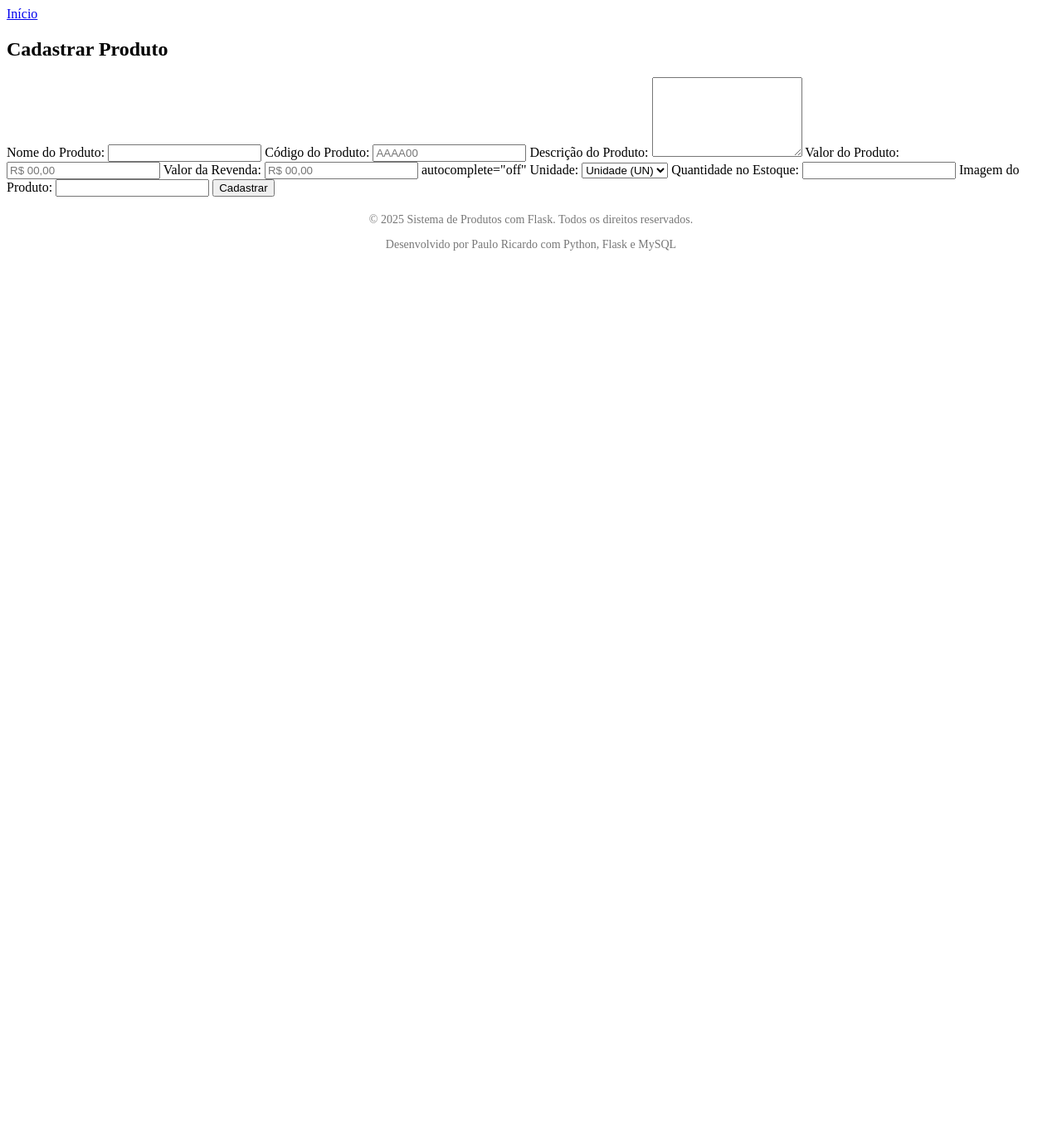
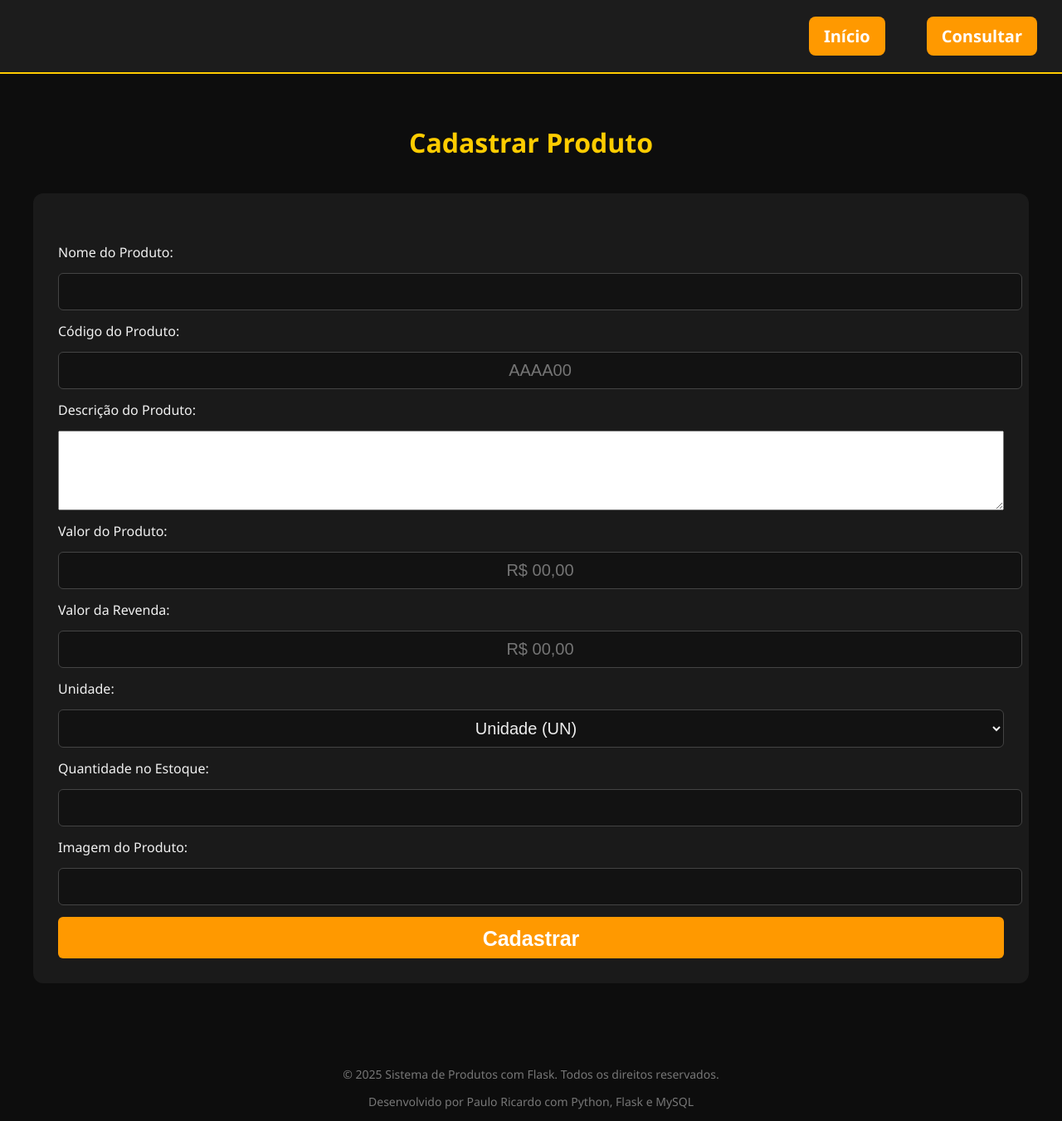
Before and after one commit to PauloR2021/Projeto-Cadastro-de-Produtos-Com-Flask, a Flask app: page /cadastro in a window 1280 px wide. Shown: the whole page at 83% size. Before the commit the page ends 800 px from the top, so only its background shows below. Run offline with Flask 3, Linux system fonts and the light colour scheme.

Commit message:
Add:Criando o CSS da página de Cadastro de Produto

```diff
--- /dev/null
+++ b/static/style_cadastro.css
@@ -0,0 +1,112 @@
+:root{
+
+    --cor-background-body: #0d0d0d;
+    --cor-color-body: #f1f1f1;
+    --cor-background-cabecalho: #1c1c1c;
+    --cor-background-navbuttons: #ff9900;
+    --cor-background-container: #1a1a1a;
+    --cor-color-h1: #ffcc00;
+    --cor-background-input: #121212;
+    --cor-color-input: #eee;
+    --cor-background-button: #ff9900;
+    --cor-background-button-hover: #3a9b1c;
+
+}
+
+body{
+    font-family: 'Segoe UI', Tahoma, Geneva, Verdana, sans-serif;
+    background-color: var(--cor-background-body);
+    color: var(--cor-color-body);
+    margin: 0;
+    padding: 0;
+}
+
+header.cabecalho{
+    background-color: var(--cor-background-cabecalho);
+    padding: 20px 30px;
+    display: flex;
+    justify-content: space-between;
+    align-items: center;
+    border-bottom: 2px solid #ffcc00;
+}
+
+.nav-buttons{
+    display: flex;
+    gap: 50px;
+    margin-left: auto;
+}
+
+.nav-buttons a{
+    text-decoration: none;
+    color: white;
+    background-color: var(--cor-background-navbuttons);
+    padding: 10px 18px;
+    border-radius: 8px;
+    font-weight: bold;
+    font-size: 20px;
+    transition: background 0.3s;
+
+}
+a:hover{
+    background-color: red;
+}
+
+main{
+    padding: 40px;
+}
+
+.container{
+    background-color: var(--cor-background-container);
+    padding: 30px;
+    border-radius: 12px;
+    max-width: 1200px;
+    margin: 40px auto;
+    box-shadow: 0 0 25px rga(255,204,0,0.1);
+}
+
+h1{
+    color: var(--cor-color-h1);
+    text-align: center;
+    margin-bottom: 30px;
+}
+form{
+    display: flex;
+    flex-direction: column;
+    gap: 14px;
+    margin-top: 30px;
+}
+
+input[type="text"],
+input[type="number"],
+select,
+option{
+    padding: 10px;
+    border: 1px solid #444;
+    background-color: var(--cor-background-input);
+    color: var(--cor-color-input);
+    border-radius: 6px;
+    width: 100%;
+    font-size: 20px;
+    text-align: center;
+}
+
+button{
+    padding: 12px ;
+    height: 50px;
+    background-color: var(--cor-background-button);
+    color: white;
+    font-weight: bold;
+    border: none;
+    border-radius: 6px;
+    cursor: pointer;
+    transition: background 0.3s;
+    text-align: center;
+    font-size: 25px;
+
+
+
+}
+
+button:hover {
+    background-color: var(--cor-background-button-hover);
+}
--- a/templates/formulario.html
+++ b/templates/formulario.html
@@ -3,18 +3,20 @@
 <head>
     <meta charset="UTF-8">
     <meta name="viewport" content="width=device-width, initial-scale=1.0">
+    <link rel="stylesheet" href="/static/style_cadastro.css">
     <title>StockSys - Sistema de Estoque - Cadastro</title>
 </head>
 <body>
-    <header>
-        <div class="container-menu">
+    <header class="cabecalho">
+        <div class="nav-buttons">
             <a href="/">Início</a>
+            <a href="/">Consultar</a>
 
         </div>
     </header>
     <main>
-        <h2>Cadastrar Produto</h2>
-        <div class="formulario">
+        <h1>Cadastrar Produto</h1>
+        <div class="container">
             <form action="/cadastrar" method="POST">
                 <label for="nome">Nome do Produto: </label>
                 <input type="text" id="nome" name="nome" required autocomplete="off">
@@ -29,7 +31,7 @@
                 <input type="text" id="valor-produto" name="valor-produto" placeholder="R$ 00,00" required autocomplete="off">
 
                 <label for="valor-revenda">Valor da Revenda: </label>
-                <input type="text" id="valor-revenda" name="valor-revenda" placeholder="R$ 00,00" required> autocomplete="off"
+                <input type="text" id="valor-revenda" name="valor-revenda" placeholder="R$ 00,00" required autocomplete="off">
 
                 <label for="uni">Unidade: </label>
                 <select name="unidade" id="unidade">
```
